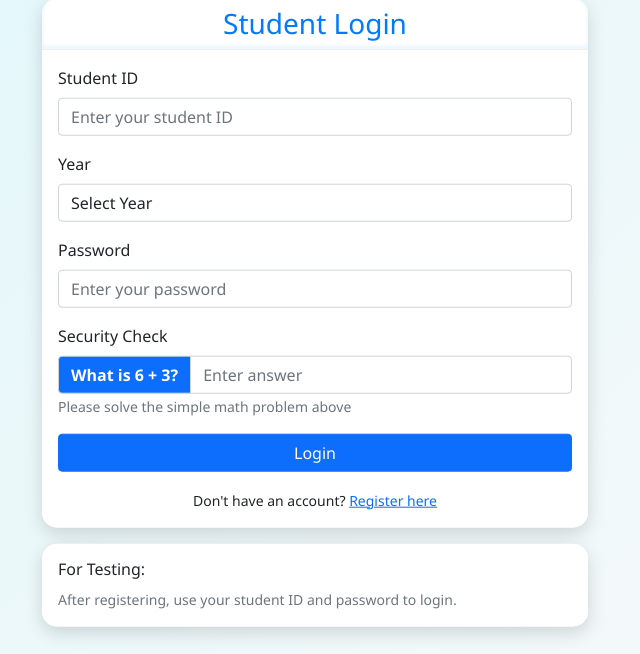
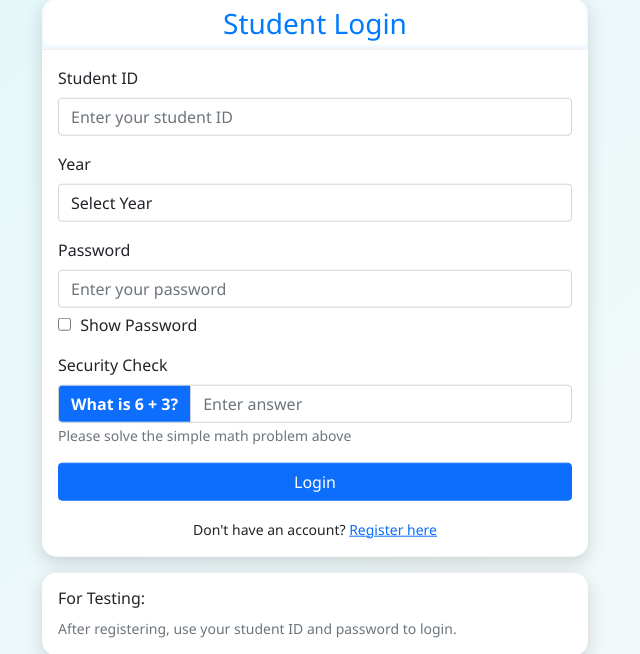
Before and after one commit to busapp-GITAM/main-app, a Flask app: page /login in a window 1280 px wide. Shown: the part 74-728 px from the top of the page, without its empty margins (325-965 px from the left). Run offline with Flask 3, Linux system fonts and the light colour scheme; parts of the project's set-up code (start-up, migrations or seed data) failed here and were passed over; some libraries are stand-ins or nearby versions.

Commit message:
Update login.html

```diff
--- a/templates/login.html
+++ b/templates/login.html
@@ -27,10 +27,23 @@
                         </select>
                     </div>
 
-                    <div class="mb-3">
+                    <div class="mb-3 position-relative">
                         <label for="password" class="form-label">Password</label>
-                        <input type="password" class="form-control" name="password" id="password" placeholder="Enter your password" required>
+                        <input type="password" class="form-control" name="password" id="password"
+                            placeholder="Enter your password" required>
+                        <!-- Toggle checkbox -->
+                        <input type="checkbox" id="showPassword" style="margin-top: 10px;">
+                        <label for="showPassword" style="margin-left: 5px; font-weight: normal;">Show Password</label>
                     </div>
+
+                    <script>
+                        const passwordInput = document.getElementById('password');
+                        const showPassword = document.getElementById('showPassword');
+
+                        showPassword.addEventListener('change', () => {
+                            passwordInput.type = showPassword.checked ? 'text' : 'password';
+                        });
+                    </script>
 
                     <!-- CAPTCHA Section -->
                     <div class="mb-3">
@@ -66,4 +79,5 @@
         </div>
     </div>
 </div>
+
 {% endblock %}
```
